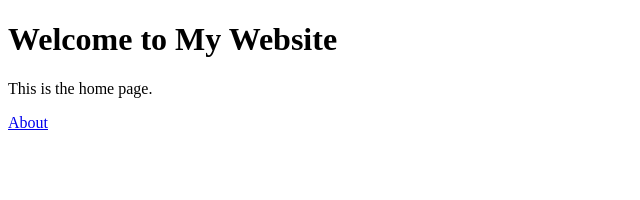
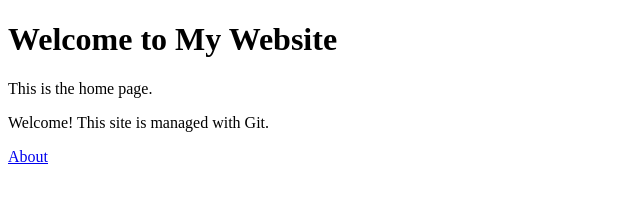
Before and after one commit to RAj5517/my-website, a plain HTML site: page index.html in a window 1280 px wide. Shown: the whole page, without its empty margins (0-640 px from the left). Drawn offline with Linux system fonts and the light colour scheme.

Commit message:
Update index.html with welcome paragraph

```diff
--- a/index.html
+++ b/index.html
@@ -7,6 +7,7 @@
 <body>
   <h1>Welcome to My Website</h1>
   <p>This is the home page.</p>
+  <p>Welcome! This site is managed with Git.</p>
   <a href="about.html">About</a>
 </body>
 </html>
```
